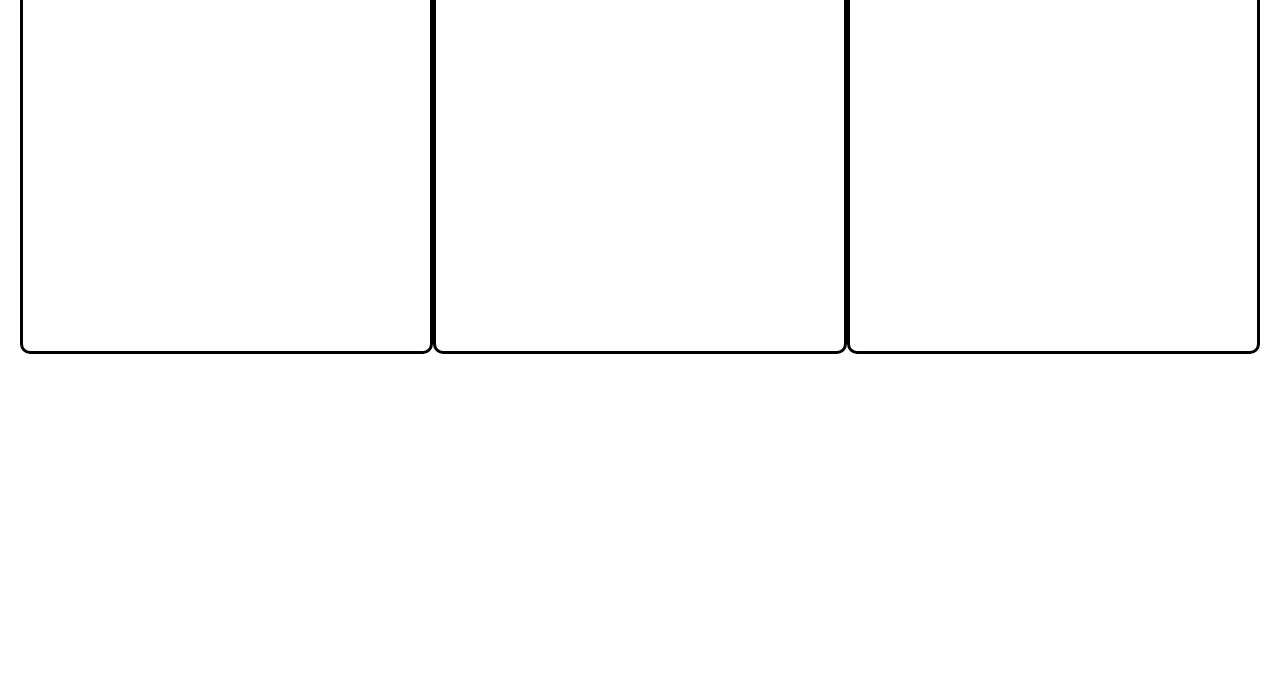
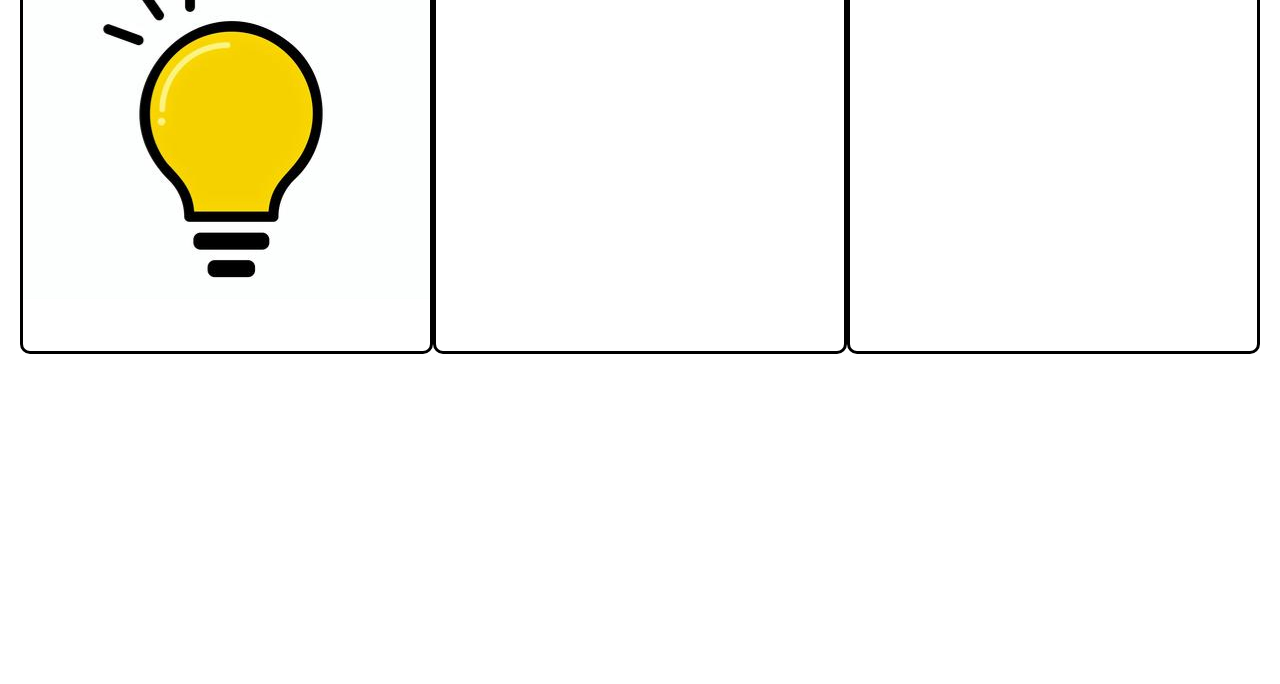
Before and after one commit to SuperTNT17/m3-bo-duhu, a plain HTML site: page index.html in a window 1280 px wide. Shown: the part 116-800 px from the top of the page. Drawn offline with Linux system fonts and the light colour scheme.

Commit message:
lamp in box '

```diff
--- a/style.css
+++ b/style.css
@@ -34,6 +34,7 @@ body{
 }
 
 div{
+
     padding: 3rem;
     display: flex;
     justify-content: center;
@@ -42,3 +43,10 @@ div{
     width: 45rem;
     height: 45rem;
 }
+
+.lamp{
+
+    background: url(/img/lampaan.jpeg);
+    background-repeat:no-repeat ;
+    background-position: center;
+}
```
Also changed, not shown: img/lampaan.jpeg (added), img/lampuit.png (added), index.html (line endings or trailing spaces).
